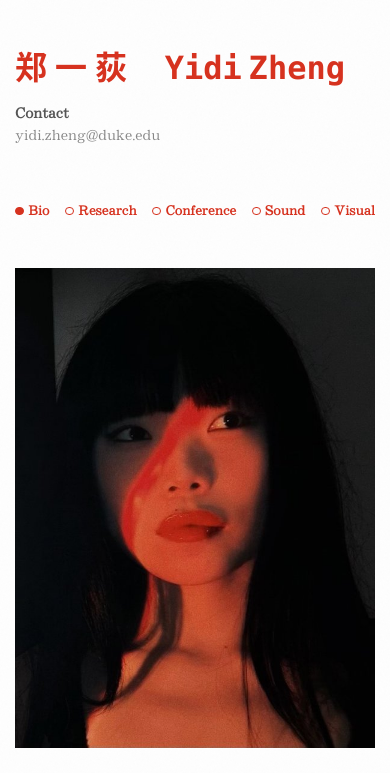
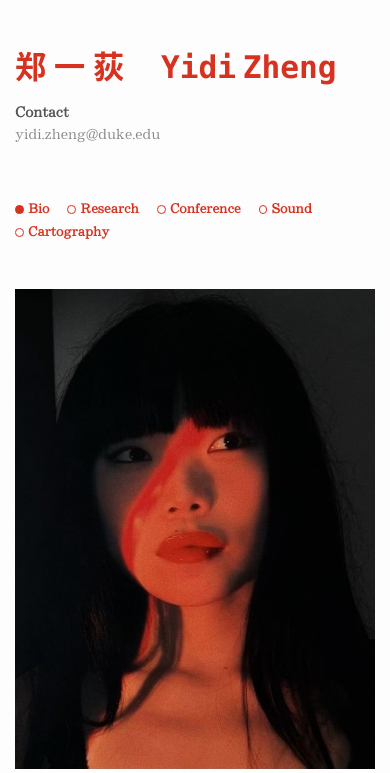
Before and after one commit to yidiyidiyidi/yidizheng, a plain HTML site: page index.html in a window 390 px wide. Shown: the top 773 px of the page. Drawn offline with nearby package versions, Linux system fonts and the light colour scheme.

Commit message:
Add files via upload

```diff
--- a/film.css
+++ b/film.css
@@ -207,6 +207,10 @@ html body {
     .site > header {
         grid-template-columns: 1fr;
     }
+    /* name shrinks a little on the narrowest phones so it stays on one line */
+    .site > header h1 {
+        font-size: min(2rem, 8vw);
+    }
     .site > header .contact {
         grid-column: 1;
         grid-row: 2;
@@ -222,11 +226,12 @@ html body {
         top: 0;
         z-index: 10;
         flex-direction: row;
-        flex-wrap: nowrap;
-        justify-content: space-between;
+        flex-wrap: wrap;             /* wraps onto a second row on narrow phones */
+        justify-content: flex-start;
         align-items: center;
+        column-gap: 18px;
+        row-gap: 10px;
         height: auto;
-        gap: 4px 0;
         padding: 10px 0;
         margin-bottom: 40px;
         background: #fff;
--- a/index.html
+++ b/index.html
@@ -174,7 +174,7 @@
                 <a href="research.html"><span class="radio" aria-hidden="true"></span>Research</a>
                 <a href="conference.html"><span class="radio" aria-hidden="true"></span>Conference</a>
                 <a href="sound.html"><span class="radio" aria-hidden="true"></span>Sound</a>
-                <a href="visual.html"><span class="radio" aria-hidden="true"></span>Visual</a>
+                <a href="visual.html"><span class="radio" aria-hidden="true"></span>Cartography</a>
             </nav>
 
     <main>
```
Also changed, not shown: conference.html (+1 -1 lines), research.html (+1 -1 lines), sound.html (+1 -1 lines), visual.html (+5 -5 lines), 1 other file.
